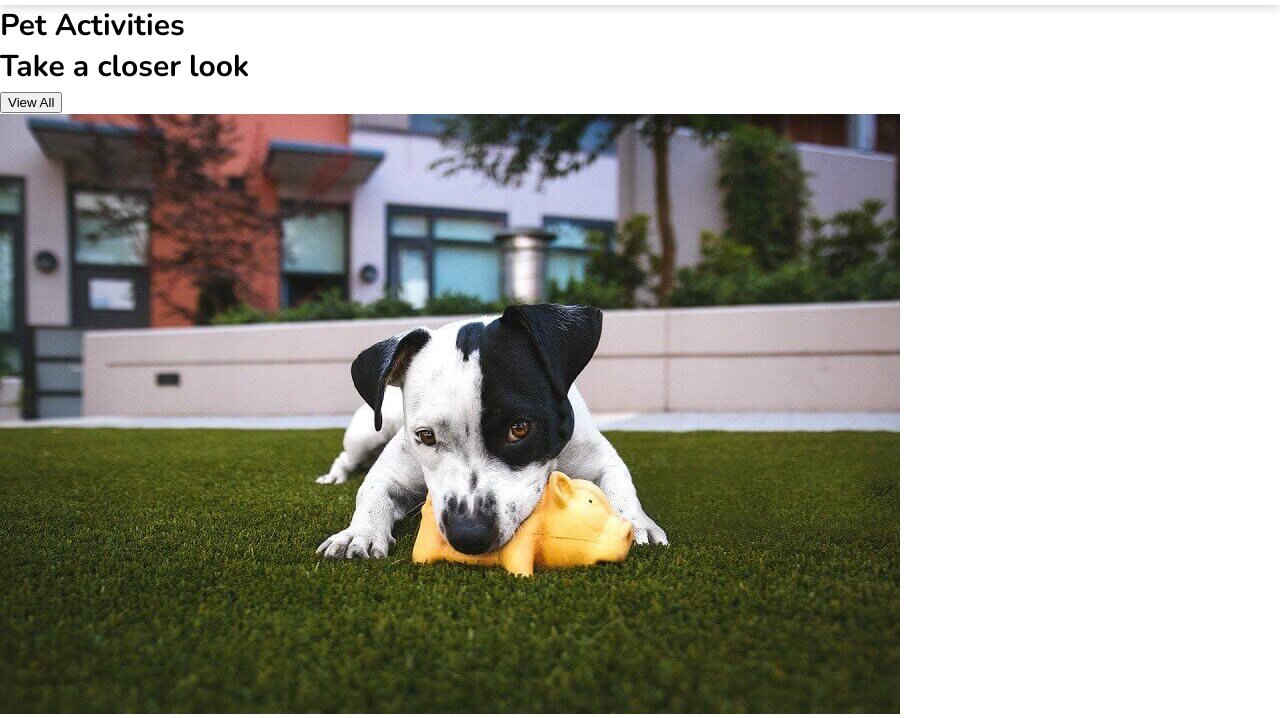
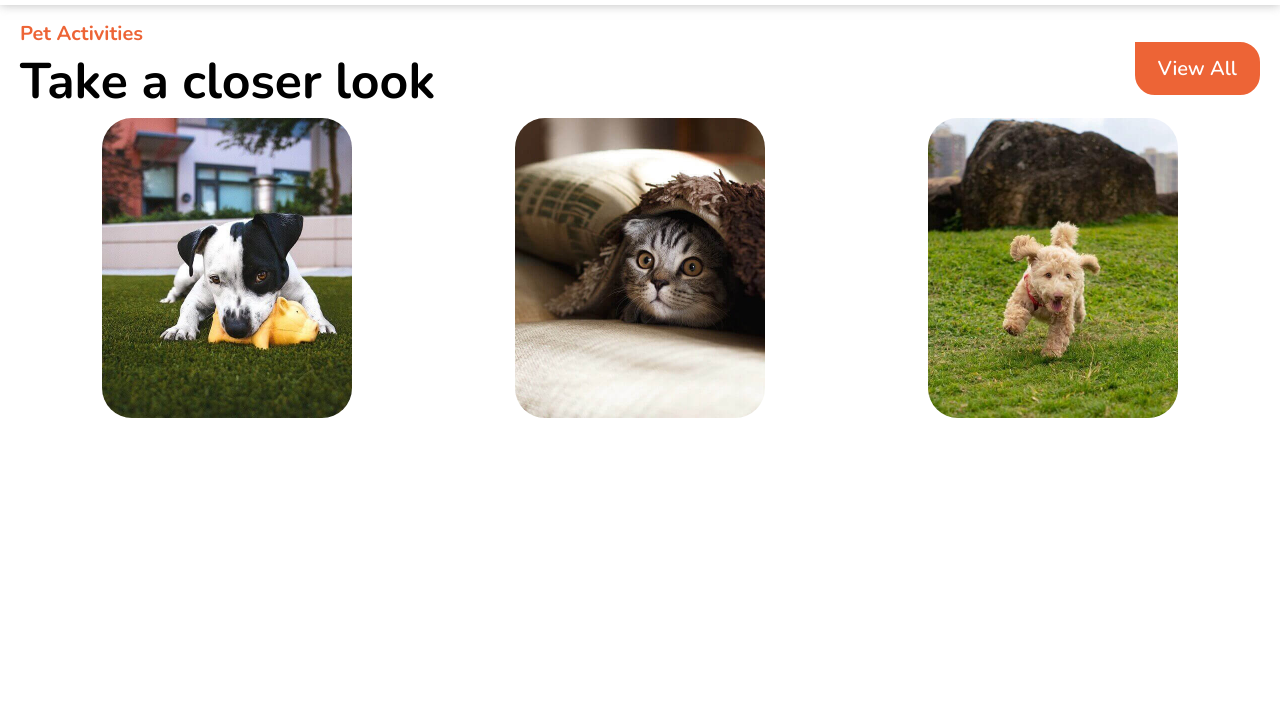
Before and after one commit to areketsuku/exercise-pets, a plain HTML site: page index.html in a window 1280 px wide. Shown: the part 65-783 px from the top of the page. Drawn offline with nearby package versions, Linux system fonts and the light colour scheme.

Commit message:
added css to section

```diff
--- a/index.html
+++ b/index.html
@@ -36,16 +36,28 @@
       </nav>
     </header>
     <main>
-      <section>
-        <div>
-          <h1>Pet Activities</h1>
-          <h2>Take a closer look</h2>
-          <button>View All</button>
+      <section class="section">
+        <div class="section__info">
+          <h1 class="section__info__title">Pet Activities</h1>
+          <h2 class="section__info__hook">Take a closer look</h2>
+          <a class="section__info__link">View All</a>
         </div>
-        <div>
-          <img src="images/01.jpg" alt="perro en patio muerde juguete" />
-          <img src="images/02.jpg" alt="gato bajo manta observando" />
-          <img src="images/03.jpg" alt="perro corriendo por campo" />
+        <div class="section__displayer">
+          <img
+            class="section__displayer__image"
+            src="images/01.jpg"
+            alt="perro en patio muerde juguete"
+          />
+          <img
+            class="section__displayer__image"
+            src="images/02.jpg"
+            alt="gato bajo manta observando"
+          />
+          <img
+            class="section__displayer__image"
+            src="images/03.jpg"
+            alt="perro corriendo por campo"
+          />
         </div>
       </section>
     </main>
--- a/style/style.css
+++ b/style/style.css
@@ -103,3 +103,70 @@ a {
     background-color: #ed6436;
   }
 }
+.section {
+  padding: 13px 20px;
+}
+.section__info {
+  display: flex;
+  flex-direction: column;
+  gap: 20px;
+  align-items: center;
+}
+@media (min-width: 700px) {
+  .section__info {
+    height: 100px;
+    display: flex;
+    flex-direction: column;
+    flex-wrap: wrap;
+    gap: 0;
+    justify-content: center;
+    align-items: flex-start;
+  }
+}
+.section__info__title {
+  width: fit-content;
+  font-size: 20px;
+  color: #ed6436;
+}
+.section__info__hook {
+  font-size: 35px;
+  width: fit-content;
+}
+@media (min-width: 700px) {
+  .section__info__hook {
+    font-size: 50px;
+  }
+}
+.section__info__link {
+  padding: 10px 20px;
+  border: 3px solid #ed6436;
+  border-radius: 0 20px 20px 20px;
+  width: fit-content;
+  font-weight: 600;
+  color: white;
+  background-color: #ed6436;
+  cursor: pointer;
+  transition: all 0.2s;
+}
+@media (min-width: 700px) {
+  .section__info__link {
+    align-self: flex-end;
+  }
+}
+.section__info__link:hover {
+  color: black;
+  background-color: transparent;
+}
+.section__displayer {
+  width: 100%;
+  display: flex;
+  flex-direction: row;
+  flex-wrap: nowrap;
+  justify-content: space-around;
+}
+.section__displayer__image {
+  width: 250px;
+  height: 300px;
+  object-fit: cover;
+  border-radius: 30px;
+}
```
